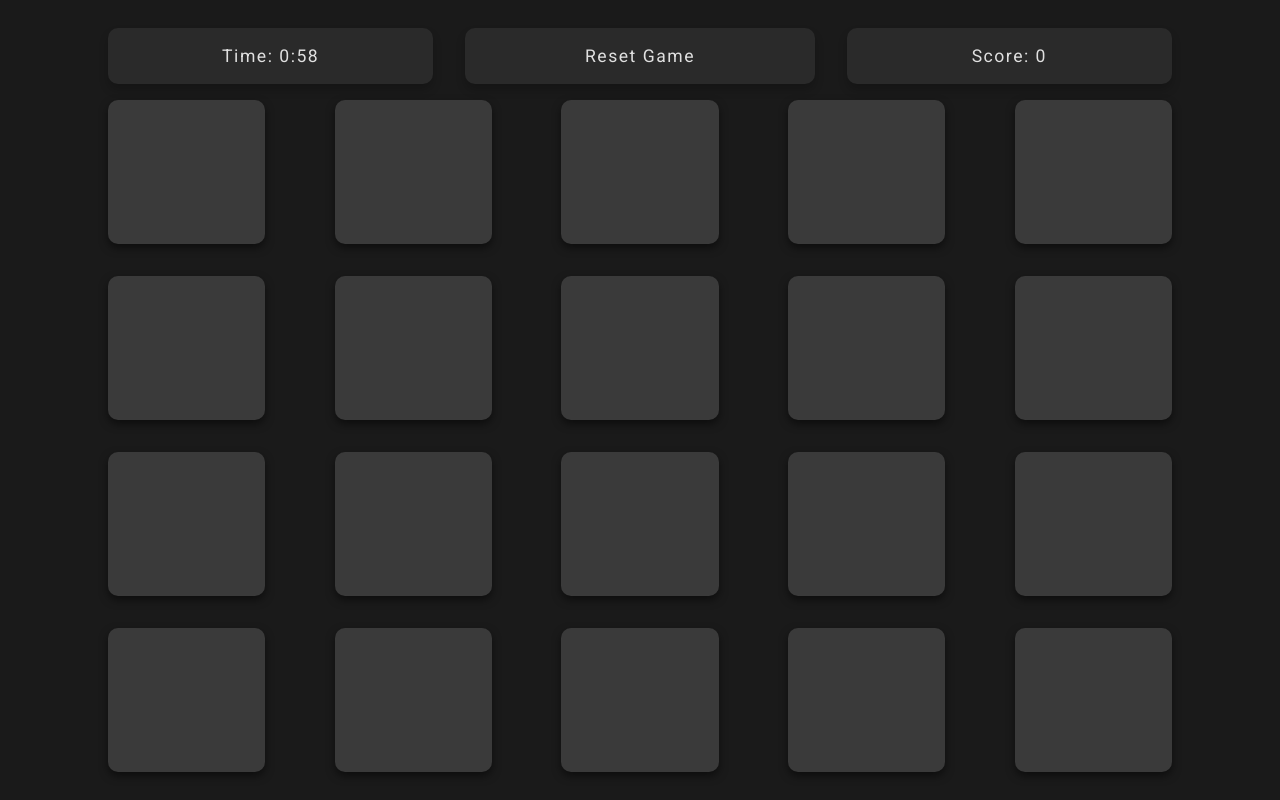
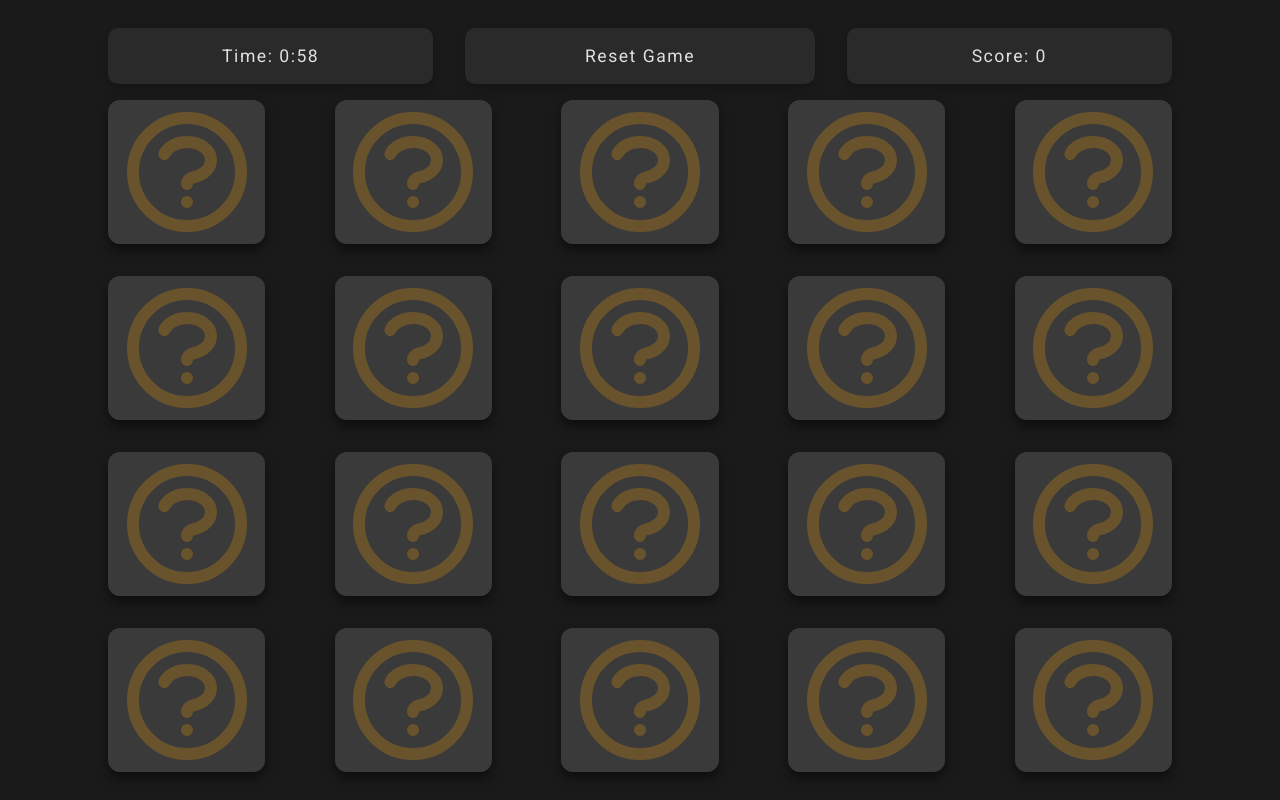
Before and after one commit to j0hanz/pick-and-pair, a React (Create React App) app: page / in a window 1280 px wide. Both pictures are taken after a click on the button "Start Game". Built offline with nearby package versions, Linux system fonts and the light colour scheme.

Commit message:
Add react-icons dependency and enhance Card component styling and interactions

```diff
--- a/package.json
+++ b/package.json
@@ -12,6 +12,7 @@
     "react": "^18.3.1",
     "react-bootstrap": "^2.10.7",
     "react-dom": "^18.3.1",
+    "react-icons": "^5.4.0",
     "react-scripts": "5.0.1",
     "web-vitals": "^4.2.4"
   },
--- a/src/components/Card.js
+++ b/src/components/Card.js
@@ -1,5 +1,6 @@
 import React, { memo, useState } from 'react';
 import { Image } from 'react-bootstrap';
+import { HiOutlineQuestionMarkCircle } from 'react-icons/hi';
 import styles from './styles/Card.module.css';
 
 const Card = memo(({ card, index, clickHandler }) => {
@@ -29,6 +30,9 @@ const Card = memo(({ card, index, clickHandler }) => {
       role="button"
       aria-label={`Card ${card.name}`}
     >
+      <div className={styles.back}>
+        <HiOutlineQuestionMarkCircle />
+      </div>
       <Image
         src={card.img}
         alt={card.name}
--- a/src/components/styles/Card.module.css
+++ b/src/components/styles/Card.module.css
@@ -1,21 +1,21 @@
 /* Card */
 .card {
   background-color: var(--color-card-bg);
-  border-radius: 10px;
+  border-radius: 12px;
   position: relative;
   perspective: 1000px;
   cursor: pointer;
   transition:
-    transform 0.5s ease,
-    box-shadow 0.5s ease;
-  box-shadow: 0 4px 8px var(--color-card-shadow);
+    transform 0.4s ease,
+    box-shadow 0.4s ease;
+  box-shadow: 0 6px 12px var(--color-card-shadow);
   width: 100% !important;
   min-height: 9rem;
 }
 
 .card img {
   position: absolute;
-  border-radius: 10px;
+  border-radius: 12px;
   left: 0;
   width: 100% !important;
   height: 100% !important;
@@ -24,8 +24,32 @@
   transform: rotateY(180deg);
   backface-visibility: hidden;
   transition:
-    opacity 0.5s ease,
-    transform 0.5s ease;
+    opacity 0.4s ease,
+    transform 0.4s ease;
+}
+
+.card .back {
+  position: absolute;
+  border-radius: 12px;
+  left: 0;
+  width: 100% !important;
+  height: 100% !important;
+  font-size: 9rem;
+  opacity: 0.3;
+  color: var(--color-card-shadow-active);
+  display: flex;
+  align-items: center;
+  justify-content: center;
+  background-color: var(--color-card-bg);
+  backface-visibility: hidden;
+  transform: rotateY(0);
+  transition:
+    opacity 0.4s ease,
+    transform 0.4s ease;
+}
+
+.card .back:hover {
+  opacity: 0.5;
 }
 
 .card.active img {
@@ -33,22 +57,26 @@
   transform: rotateY(0);
 }
 
+.card.active .back {
+  transform: rotateY(180deg);
+}
+
 .card:hover {
-  transform: scale(1.05);
-  box-shadow: 0 8px 16px var(--color-card-shadow-hover);
+  transform: scale(1.08);
+  box-shadow: 0 10px 20px var(--color-card-shadow-hover);
 }
 
 .card.active {
   transform: rotateY(180deg);
-  box-shadow: 0 0 10px 5px var(--color-card-shadow-active);
+  box-shadow: 0 0 12px 6px var(--color-card-shadow-active);
   transition:
-    transform 0.6s ease,
-    box-shadow 0.6s ease;
+    transform 0.5s ease,
+    box-shadow 0.5s ease;
 }
 
 .card.matched {
-  box-shadow: 0 0 10px 5px var(--color-card-shadow-matched);
-  transition: box-shadow 0.6s ease;
+  box-shadow: 0 0 12px 6px var(--color-card-shadow-matched);
+  transition: box-shadow 0.5s ease;
 }
 
 @keyframes flip {
@@ -61,5 +89,5 @@
 }
 
 .card.flip {
-  animation: flip 0.6s forwards;
+  animation: flip 0.5s forwards;
 }
```
Also changed, not shown: 1 other file (tests, documents, lock files or other folders).
